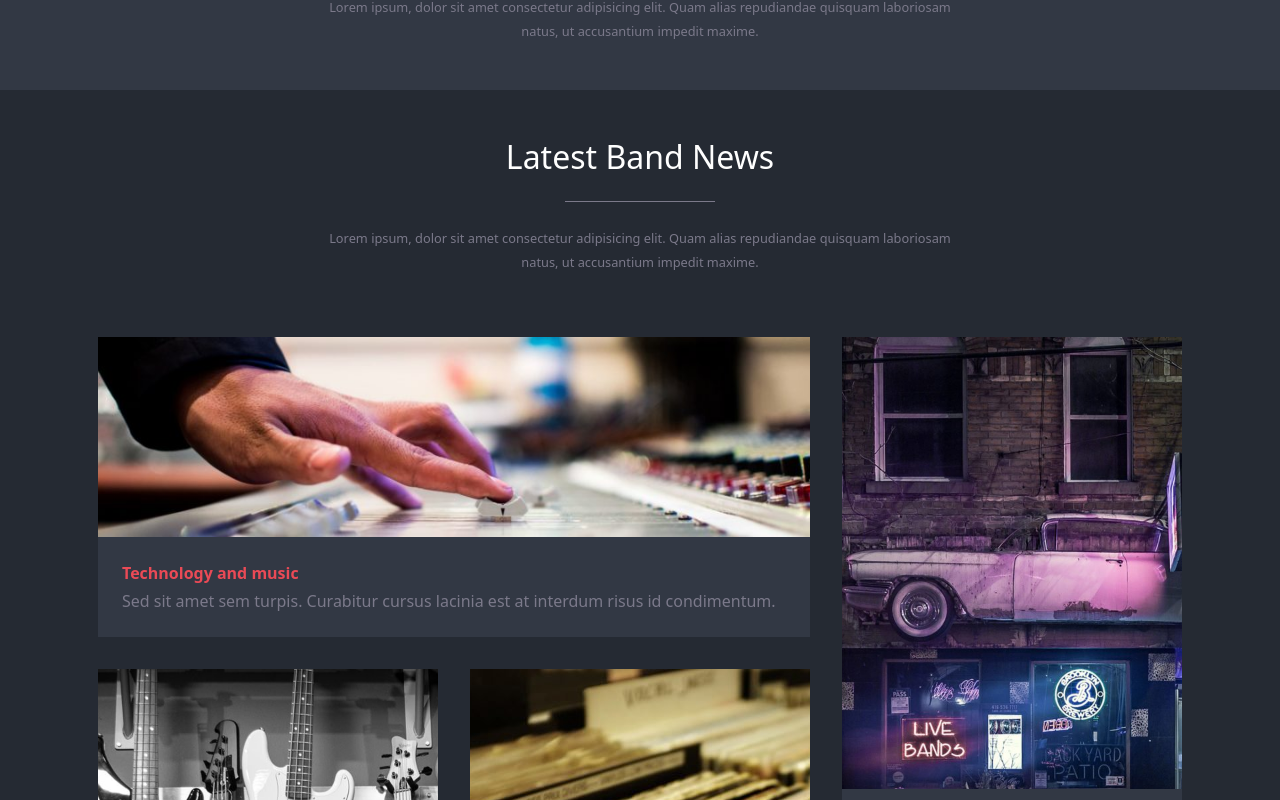
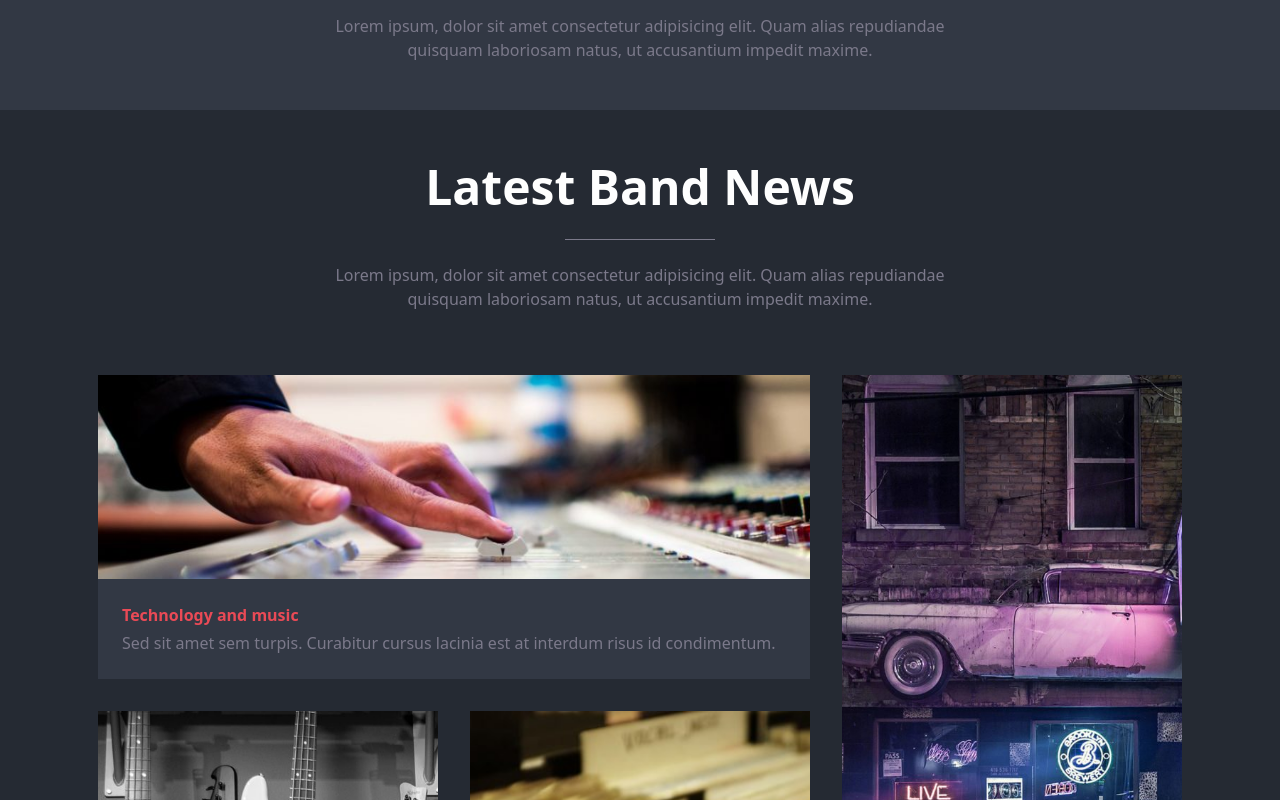
Before and after one commit to saragrigolin/proj-html-vuejs, a Vue app: page / in a window 1280 px wide. Shown: the part 940-1740 px from the top of the page. Built offline with nearby package versions, Linux system fonts and the light colour scheme.

Commit message:
change font size and grid

```diff
--- a/src/components/Main.vue
+++ b/src/components/Main.vue
@@ -94,8 +94,9 @@ export default {
         .main-content {
             margin: 0 auto;
             text-align: center;
-            .title-container {
+            .title-container .title {
                 font-weight: 700;
+                font-size: 3em;
             }
             .subtitle-container::before {
                 content: '';
@@ -113,7 +114,7 @@ export default {
                 position: relative;
                 .subtitle {
                 color: $text;
-                font-size: 0.8em;
+                font-size: 1em;
             }
             }
         }
@@ -174,10 +175,10 @@ export default {
             background-image: url('../assets/img/blog-post2-400x600.jpg');
         }
         .card-1, .card-4 {
-            height: 300px;
+            padding-top: calc((80rem - 4rem) / 4);
         }
         .card-2, .card-3, .card-5, .card-6 {
-            height: 600px;
+            padding-top: calc((80rem - 0rem) / 2);
         }
     }
 </style>
```
